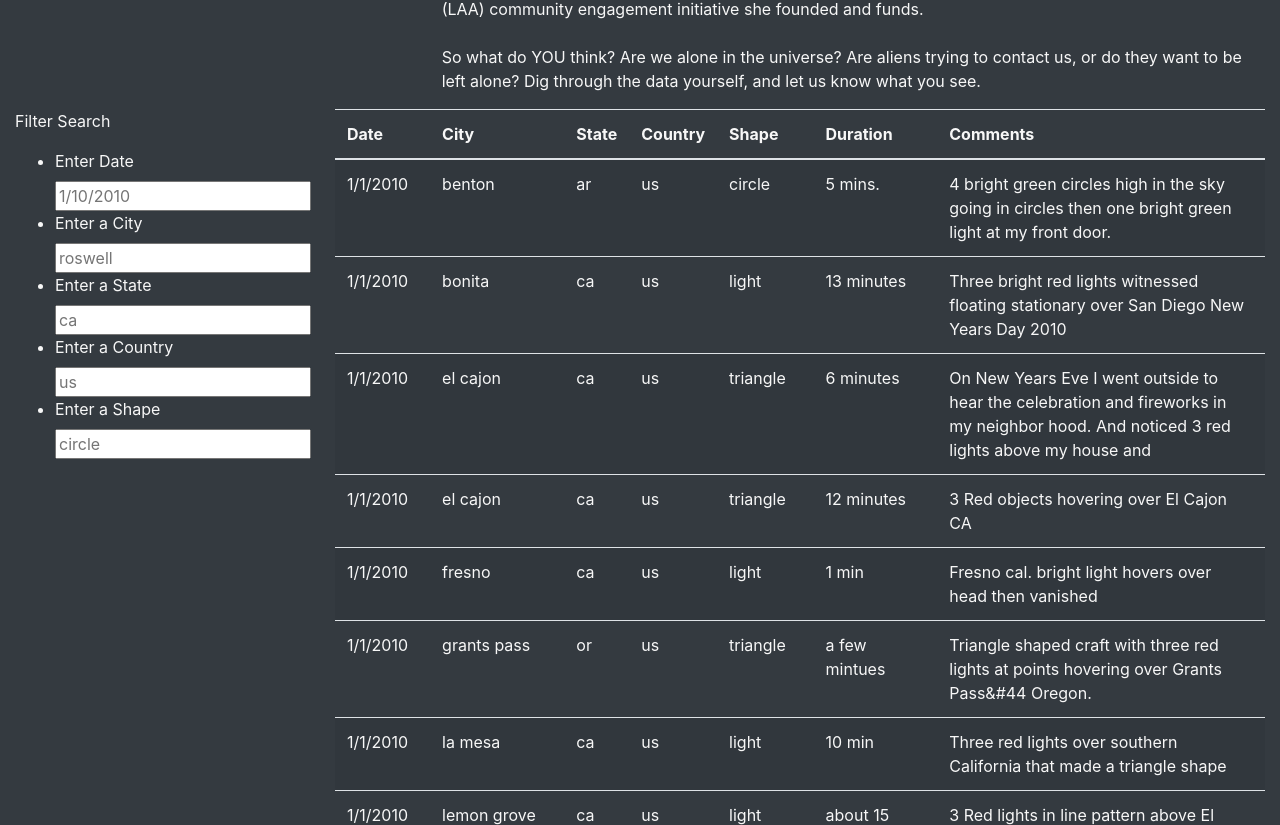
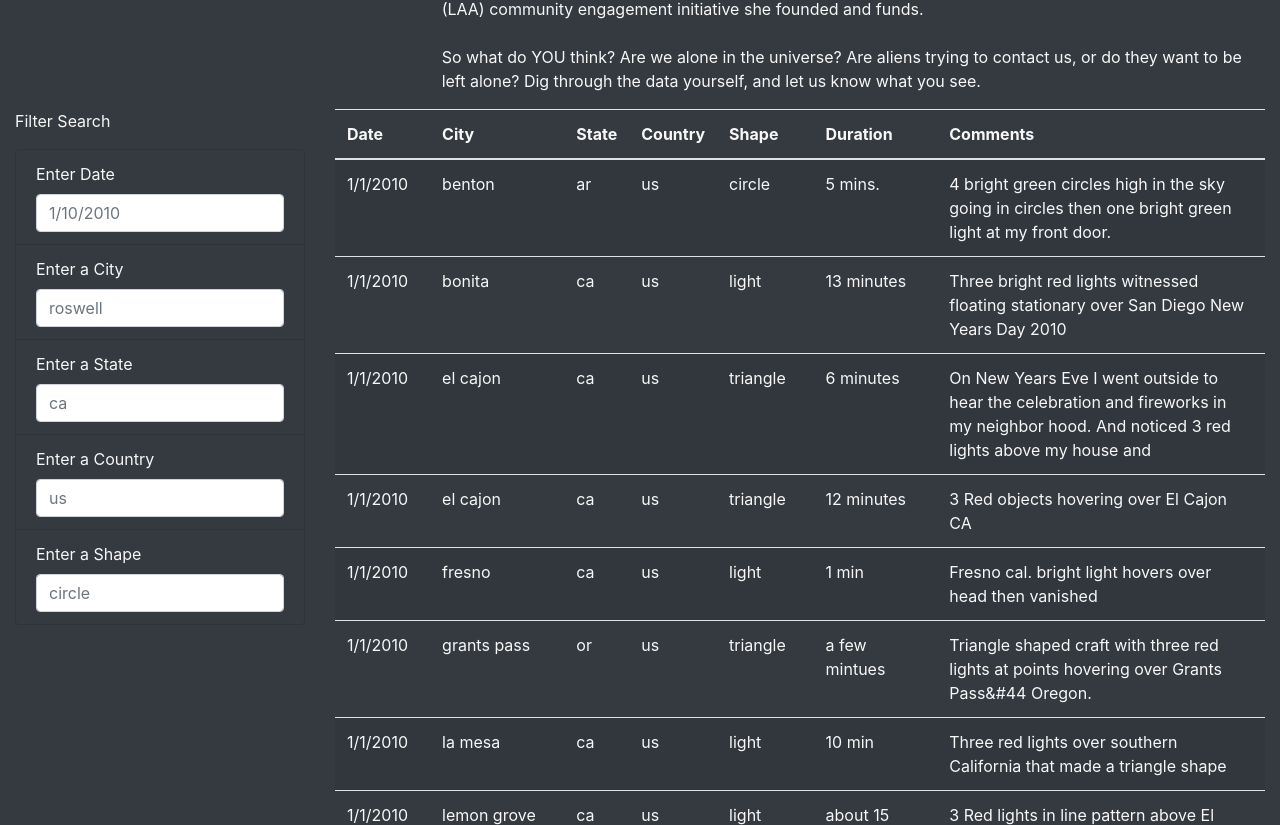
Before and after one commit to nhipqnguyen/UFOs, a plain HTML site: page index.html in a window 1280 px wide. Shown: the part 630-1455 px from the top of the page. Drawn offline with nearby package versions, Linux system fonts and the light colour scheme; files whose address does not match are found by name.

Commit message:
complete challenge part 1

```diff
--- a/app.js
+++ b/app.js
@@ -24,21 +24,30 @@ function buildTable(data) {
 }
 
 // 1. Create a variable to keep track of all the filters as an object.
-var filters = {}
+var filters = {};
 
 // 3. Use this function to update the filters.
 function updateFilters() {
 
     // 4a. Save the element that was changed as a variable.
+    let changedElement = d3.select(this);
 
     // 4b. Save the value that was changed as a variable.
+    let elementValue = changedElement.property("value");
+    console.log(elementValue);
 
     // 4c. Save the id of the filter that was changed as a variable.
-
+    let filterId = changedElement.attr("id");
+    console.log(filterId);
 
     // 5. If a filter value was entered then add that filterId and value
     // to the filters list. Otherwise, clear that filter from the filters object.
-
+    if (elementValue) {
+      filters[filterId] = elementValue;
+    }
+    else {
+      delete filters[filterId];
+    }
 
     // 6. Call function to apply all filters and rebuild the table
     filterTable();
@@ -49,18 +58,20 @@ function updateFilters() {
   function filterTable() {
 
     // 8. Set the filtered data to the tableData.
-
+    let filteredData = tableData;
 
     // 9. Loop through all of the filters and keep any data that
     // matches the filter values
-
+    Object.entries(filters).forEach((idValue) => {
+      filteredData = filteredData.filter(observation => observation.idValue[0] === idValue[1]);
+    });
 
     // 10. Finally, rebuild the table using the filtered data
-
+    buildTable(filteredData);
   }
 
   // 2. Attach an event to listen for changes to each filter
-
+  d3.selectAll("input").on("change", updateFilters);
 
   // Build the table when the page loads
   buildTable(tableData);
--- a/index.html
+++ b/index.html
@@ -39,26 +39,26 @@
               <div class="col-md-3">
                 <form class = "bg-dark">
                     <p>Filter Search</p>
-                    <ul class = "bg-dark">
-                        <li class = "bg-dark">
+                    <ul class = "list-group">
+                        <li class = "list-group-item bg-dark">
                             <label for="date">Enter Date</label>
-                            <input type="text" placeholder="1/10/2010" id="datetime" />
+                            <input type="text" class="form-control" placeholder="1/10/2010" id="datetime" />
                         </li>
-                        <li class = "bg-dark">
+                        <li class = "list-group-item bg-dark">
                             <label for="city">Enter a City</label>
-                            <input type="text" placeholder="roswell" id="city" />
+                            <input type="text" class="form-control" placeholder="roswell" id="city" />
                         </li>
-                        <li class = "bg-dark">
+                        <li class = "list-group-item bg-dark">
                             <label for="state">Enter a State</label>
-                            <input type="text" placeholder="ca" id="state" />
+                            <input type="text" class="form-control" placeholder="ca" id="state" />
                         </li>
-                        <li class = "bg-dark">
+                        <li class = "list-group-item bg-dark">
                             <label for="country">Enter a Country</label>
-                            <input type="text" placeholder="us" id="country" />
+                            <input type="text" class="form-control" placeholder="us" id="country" />
                         </li>
-                        <li class = "bg-dark">
+                        <li class = "list-group-item bg-dark">
                             <label for="shape">Enter a Shape</label>
-                            <input type="text" placeholder="circle" id="shape" />
+                            <input type="text" class="form-control" placeholder="circle" id="shape" />
                         </li>
                     </ul>
                 </form>
```
